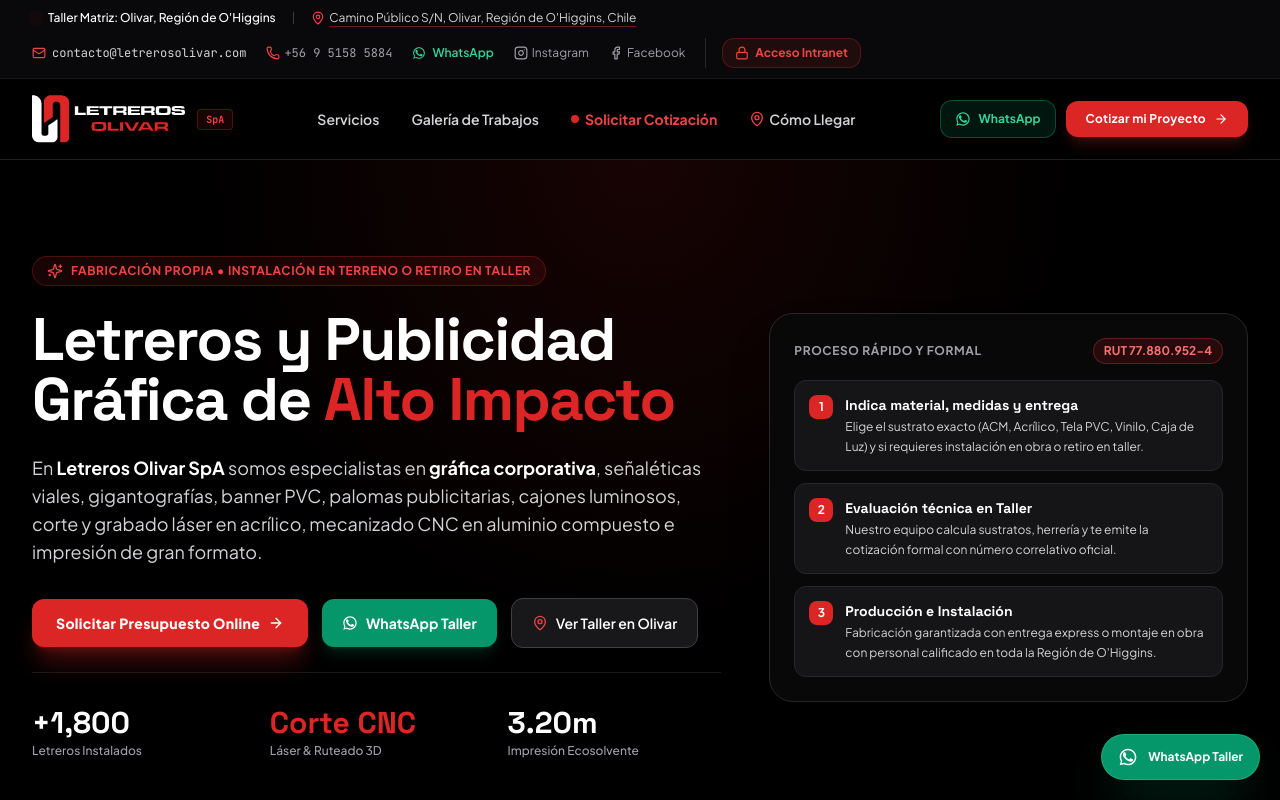
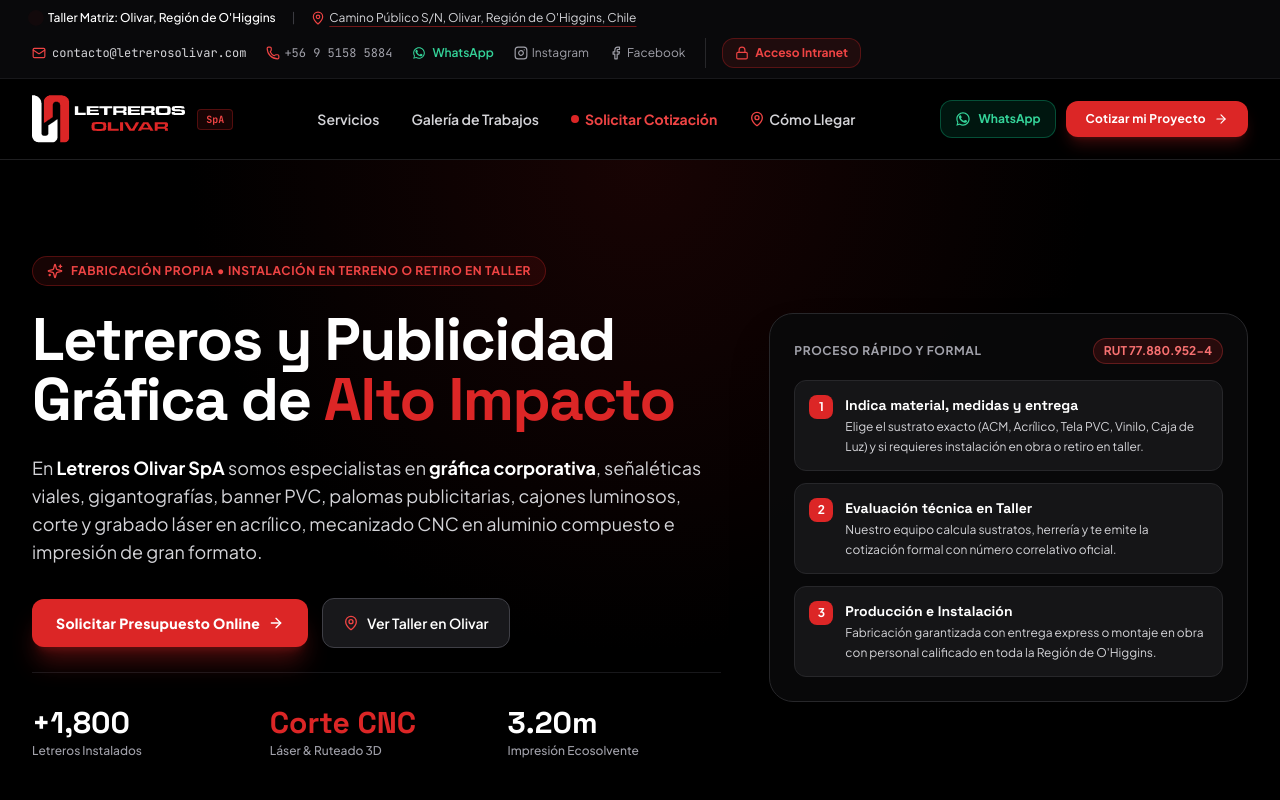
Before and after one commit to boxerblastbeat/leteros_testeo, a React (Vite) app: page / in a window 1280 px wide. Shown: the top 800 px of the page. Built offline with nearby package versions, Linux system fonts and the light colour scheme; no server answers; the database is empty.

Commit message:
fix(ui): quitar boton flotante de WhatsApp y boton WhatsApp en el Hero

```diff
--- a/src/components/public/PublicSite.jsx
+++ b/src/components/public/PublicSite.jsx
@@ -346,16 +346,6 @@ export default function PublicSite({ onOpenIntranet }) {
               >
                 <span>Solicitar Presupuesto Online</span>
                 <ArrowRight className="w-4 h-4" />
-              </a>
-
-              <a
-                href={COMPANY_INFO.social.whatsapp}
-                target="_blank"
-                rel="noreferrer"
-                className="bg-emerald-600 hover:bg-emerald-500 text-white font-bold px-5 py-3.5 rounded-xl shadow-lg shadow-emerald-600/20 transition text-sm flex items-center gap-2"
-              >
-                <WhatsAppIcon className="w-4 h-4" />
-                <span>WhatsApp Taller</span>
               </a>
 
               <a
@@ -1156,18 +1146,6 @@ export default function PublicSite({ onOpenIntranet }) {
         </div>
       </footer>
 
-      {/* BOTÓN FLOTANTE DE WHATSAPP */}
-      <a
-        href={COMPANY_INFO.social.whatsapp}
-        target="_blank"
-        rel="noreferrer"
-        aria-label="Contactar por WhatsApp"
-        className="no-print fixed bottom-5 right-5 z-40 flex items-center gap-2.5 px-4 py-3 rounded-full bg-emerald-600 hover:bg-emerald-500 text-white font-bold text-xs shadow-2xl shadow-emerald-600/40 border border-emerald-400/40 transition hover:scale-105"
-      >
-        <WhatsAppIcon className="w-5 h-5" />
-        <span className="hidden sm:inline">WhatsApp Taller</span>
-      </a>
-
       {/* MODAL DETALLE PORTAFOLIO */}
       {selectedProject && (
         <div
```
